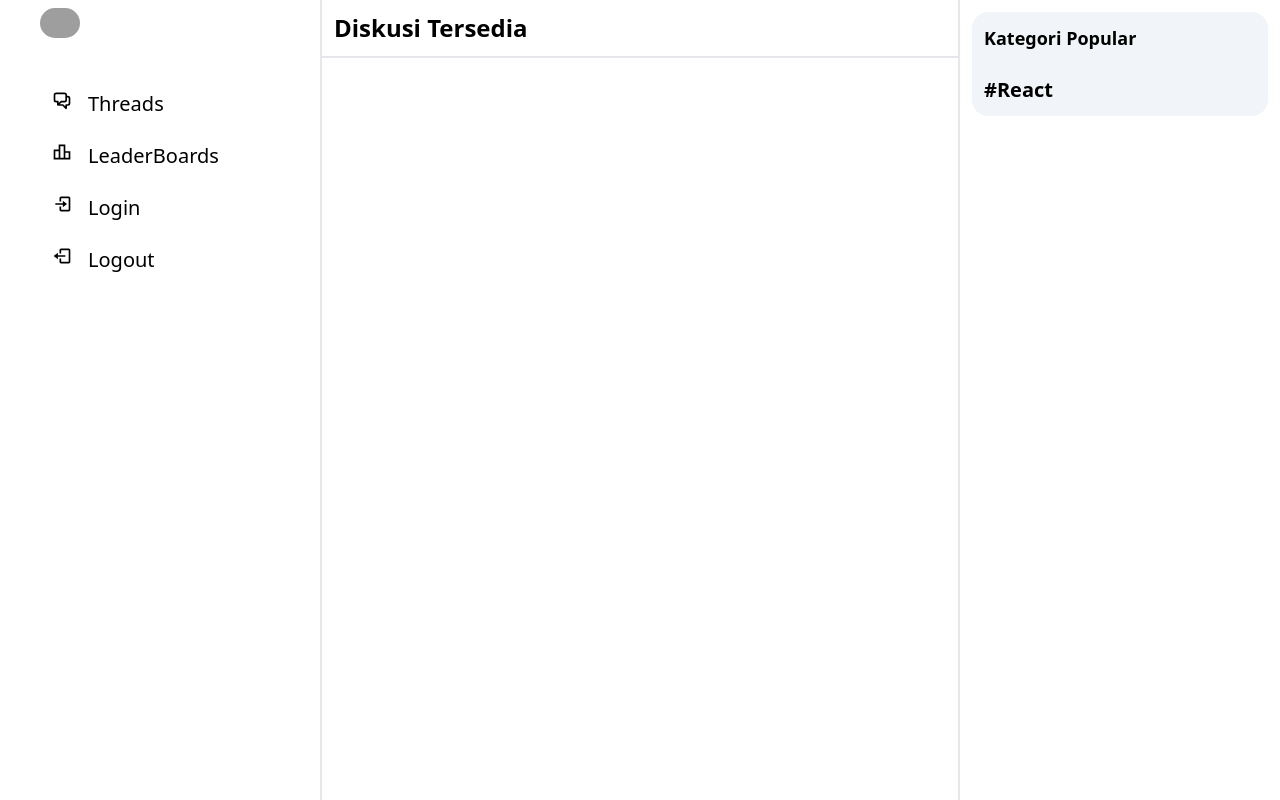
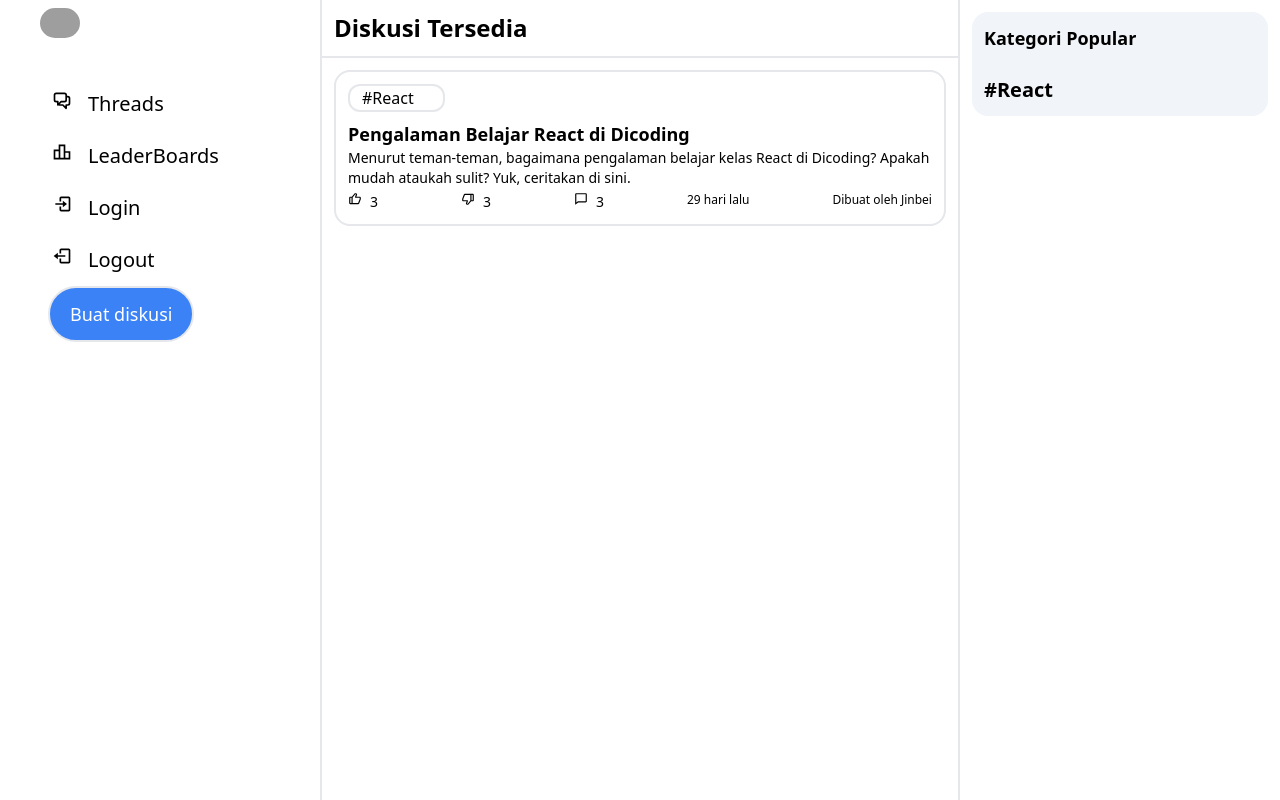
Before and after one commit to mufid219/forumdiskusi, a React (Create React App) app: page / in a window 1280 px wide. Built offline with nearby package versions, Linux system fonts and the light colour scheme; grey boxes are pictures that could not be loaded.

Commit message:
homepage final

```diff
--- a/src/components/Sidebar.jsx
+++ b/src/components/Sidebar.jsx
@@ -13,6 +13,7 @@ function Sidebar() {
       <h1 className="text-xl flex flex-row cursor-pointer rounded-full p-3 hover:bg-slate-200"><MdOutlineLeaderboard className="mr-4" /> LeaderBoards</h1>
       <h1 className="text-xl flex flex-row cursor-pointer rounded-full p-3 hover:bg-slate-200"><BiLogIn className="mr-4" /> Login</h1>
       <h1 className="text-xl flex flex-row cursor-pointer rounded-full p-3 hover:bg-slate-200"><BiLogOut className="mr-4" /> Logout</h1>
+      <h1 className="text-lg cursor-pointer py-3 px-5 bg-blue-500 text-white border-2 rounded-full ml-2 hover:bg-blue-600">Buat diskusi</h1>
     </div>
   );
 }
--- a/src/pages/HomePage.jsx
+++ b/src/pages/HomePage.jsx
@@ -1,4 +1,5 @@
 import React from 'react';
+import { BiLike, BiDislike, BiComment } from 'react-icons/bi';
 import Sidebar from '../components/Sidebar';
 // import PropTypes from 'prop-types';
 
@@ -12,6 +13,21 @@ function HomePage() {
         {/* Header */}
         <div className="flex flex-row p-3 border-b-2">
           <h1 className="text-2xl font-semibold ">Diskusi Tersedia</h1>
+        </div>
+        {/* Diskusi Card */}
+        <div className="flex flex-col p-3">
+          <div className="flex flex-col w-full border-2 rounded-2xl p-3">
+            <h1 className=" text-black border-2 w-1/6 rounded-xl pl-3 mb-2">#React</h1>
+            <h1 className="text-lg font-bold text-black cursor-pointer">Pengalaman Belajar React di Dicoding</h1>
+            <h1 className="text-sm mb-1">Menurut teman-teman, bagaimana pengalaman belajar kelas React di Dicoding? Apakah mudah ataukah sulit? Yuk, ceritakan di sini.</h1>
+            <div className="flex flex-row justify-between">
+              <h1 className="text-sm flex cursor-pointer "><BiLike className="mr-2" /> 3</h1>
+              <h1 className="text-sm flex cursor-pointer "><BiDislike className="mr-2" /> 3</h1>
+              <h1 className="text-sm flex cursor-pointer"><BiComment className="mr-2" /> 3</h1>
+              <h1 className="text-xs">29 hari lalu</h1>
+              <h1 className="text-xs">Dibuat oleh Jinbei</h1>
+            </div>
+          </div>
         </div>
       </div>
 
```
